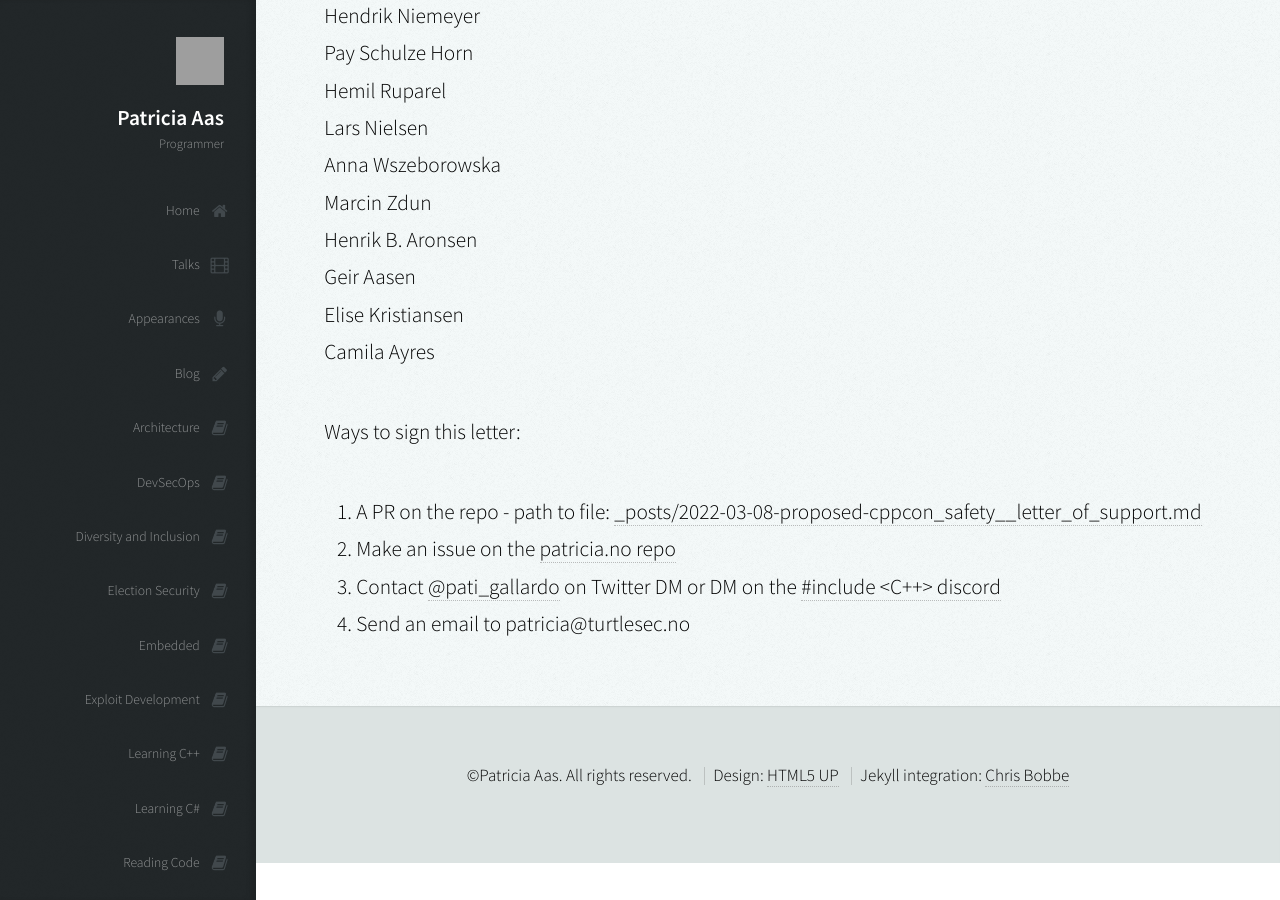
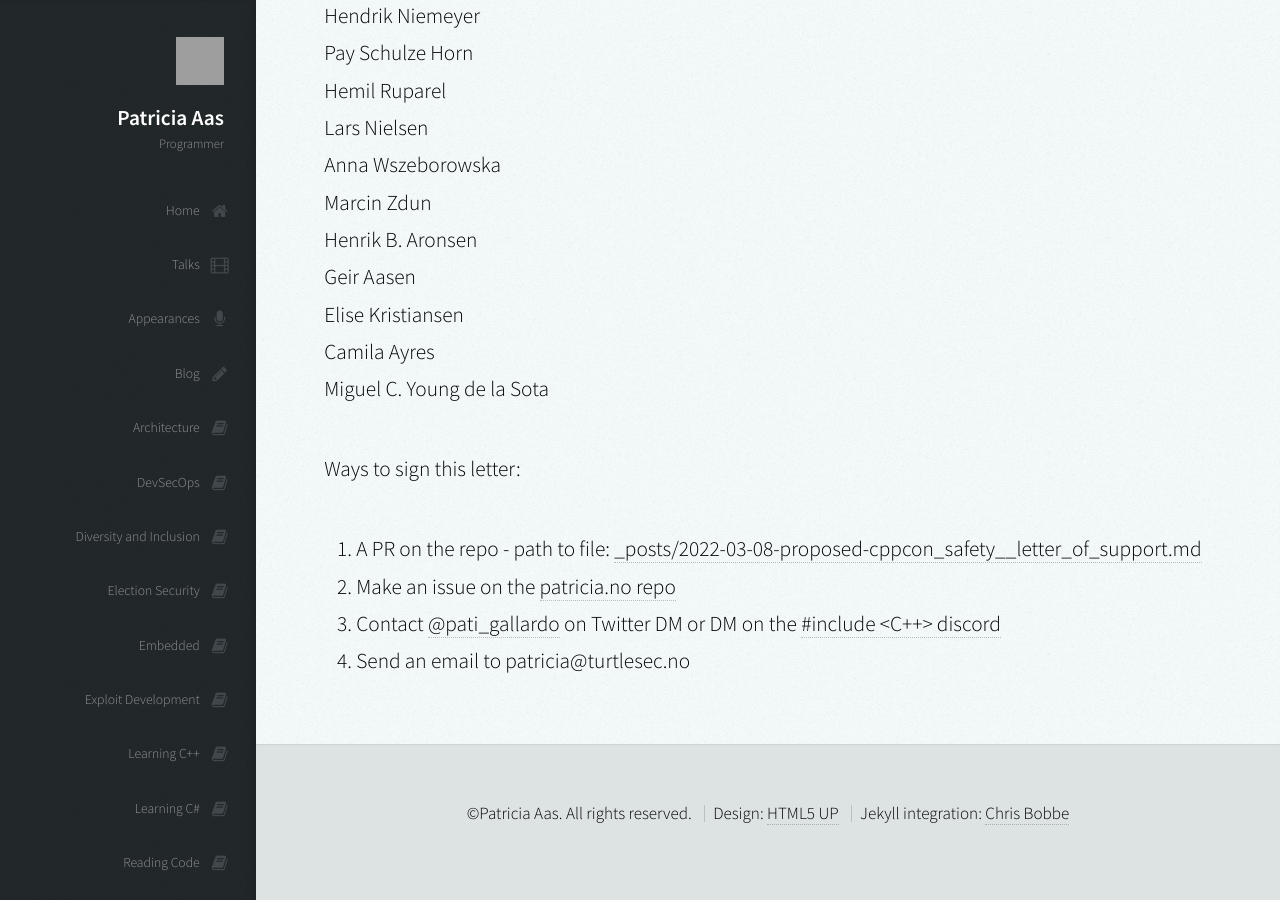
Before and after one commit to patricia-gallardo/patricia-gallardo.github.io, a Jekyll site: the page built from _posts/2022-03-08-proposed-cppcon_safety__letter_of_support.md, in a window 1280 px wide and 900 px high, scrolled down 11532 px. Built offline with Jekyll 4.4.1, drawn with Linux system fonts in a browser that asks for light colours; nearby versions of some CDN libraries; grey boxes are pictures that could not be loaded.

Commit message:
Sign the letter of support

```diff
--- a/_posts/2022-03-08-proposed-cppcon_safety__letter_of_support.md
+++ b/_posts/2022-03-08-proposed-cppcon_safety__letter_of_support.md
@@ -318,6 +318,7 @@ Henrik B. Aronsen <br>
 Geir Aasen <br>
 Elise Kristiansen <br>
 Camila Ayres<br>
+Miguel C. Young de la Sota <br>
 
 Ways to sign this letter:
 1. A PR on the repo - path to file: [_posts/2022-03-08-proposed-cppcon_safety__letter_of_support.md][4]
```
